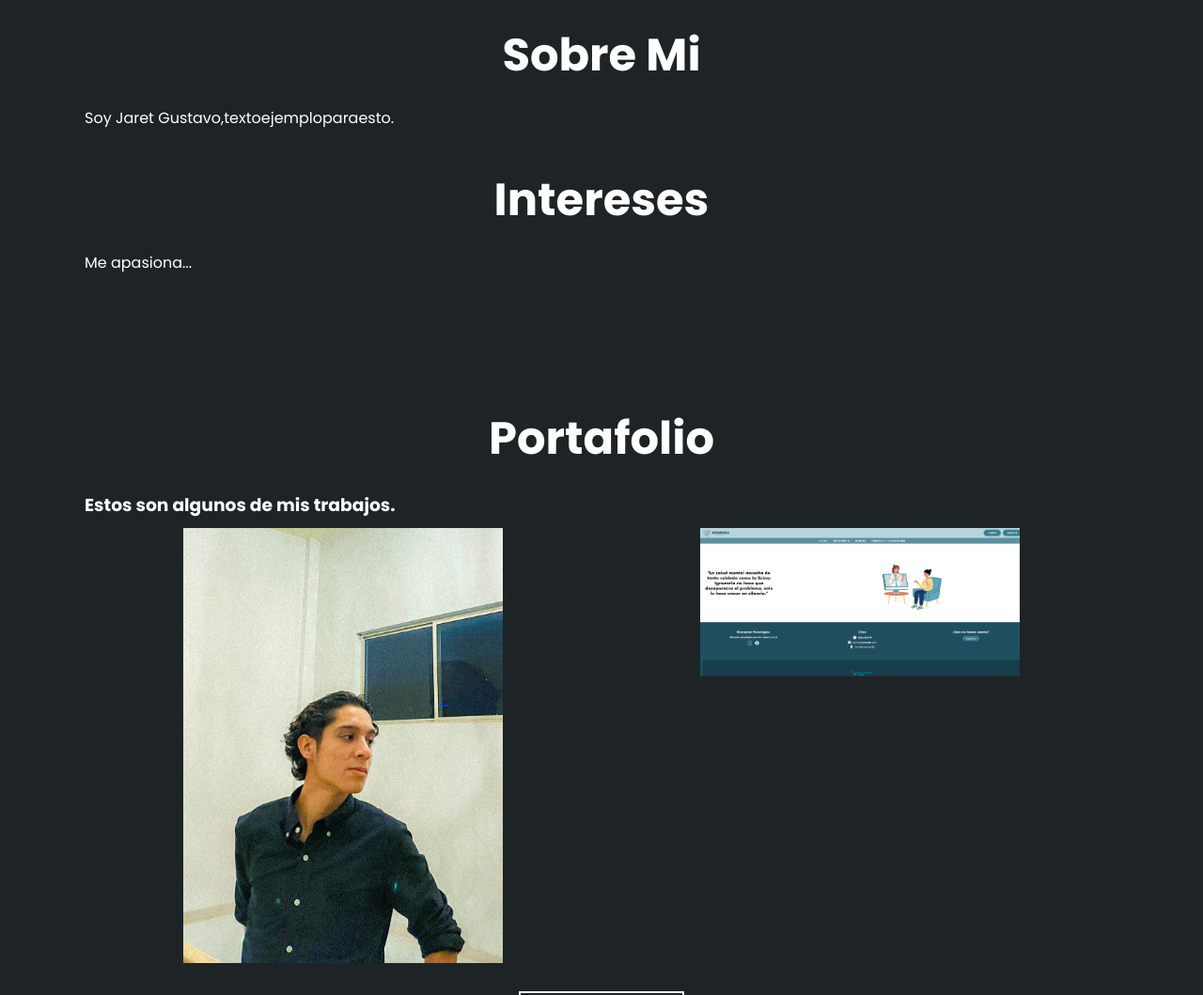
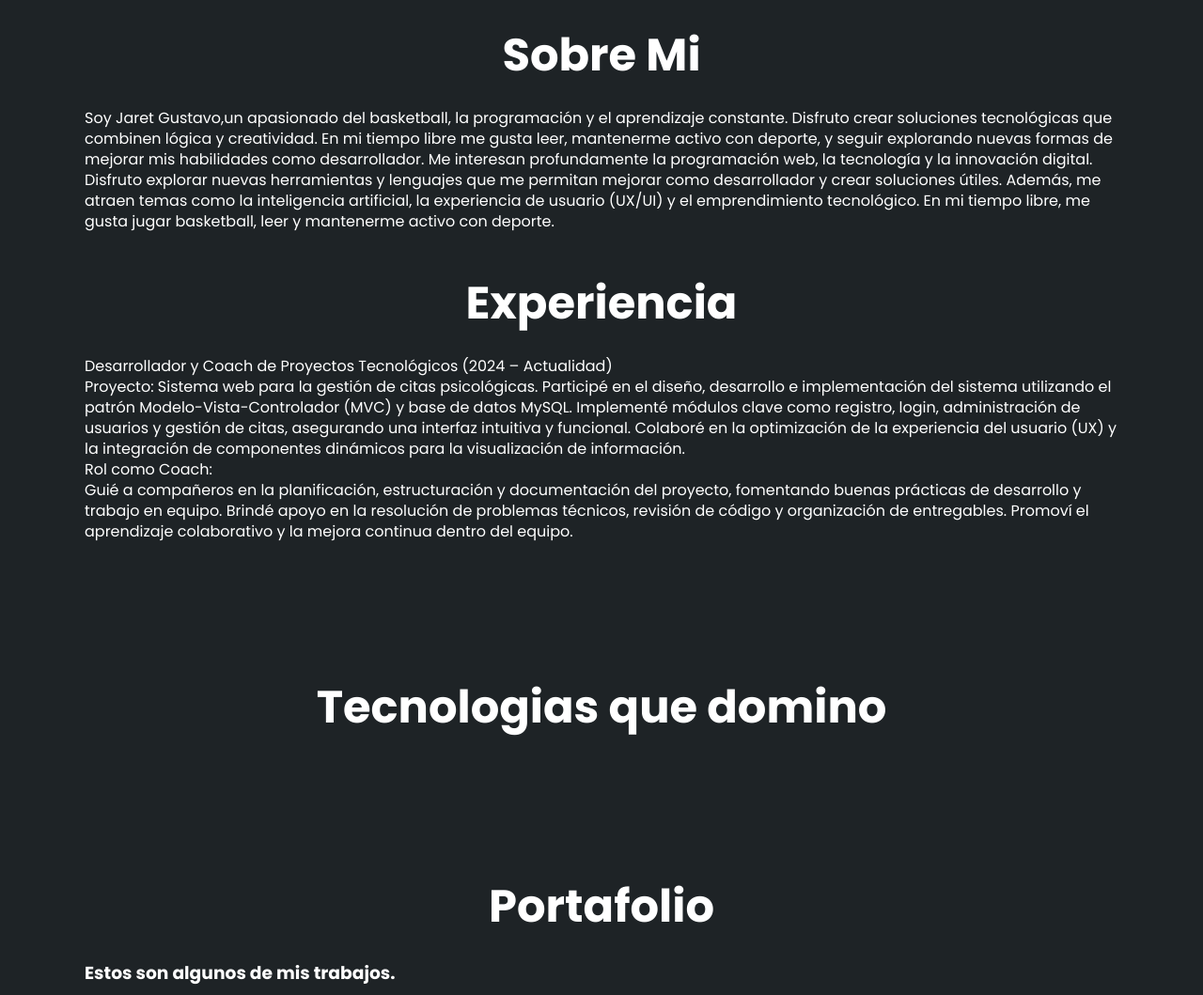
Before and after one commit to Gaopdev/Portafolio_Personal, a plain HTML site: page index.html in a window 1280 px wide. Shown: the part 847-1906 px from the top of the page at 94% size. Drawn offline with Linux system fonts and the light colour scheme.

Commit message:
Cambio en el texto

```diff
--- a/estilo.css
+++ b/estilo.css
@@ -149,6 +149,18 @@ html{
     font: 18px;
     line-height: 22px;
     margin-bottom: 20px;
+}
+/*Seccion Skills*/
+.skills{
+    background-color: #1e2326;
+    color: #fff;
+    padding: 50px 20px;
+}
+.skills h2{
+    font-size: 48px;
+    font-family: 'Poppins';
+    text-align: center;
+    padding: 20px;
 }
 /*Seccion Portafolio*/
 .portafolio{
--- a/index.html
+++ b/index.html
@@ -44,7 +44,7 @@
                 <h2>Estudiante en Ingeniera en sistemas y negocios digitales</h2>
                 <div class="redes">
                     <a href="#"><i class="fa-brands fa-instagram"></i></a>
-                    <a href="#"><i class="fa-brands fa-linkedin"></i></a>
+                    <a href="https://www.linkedin.com/in/jaret-gustavo-ortega-vite-a915a0387/"><i class="fa-brands fa-linkedin"></i></a>
                     <a href="#"><i class="fa-solid fa-envelope"></i></a>
                 </div>
             </div>
@@ -54,18 +54,49 @@
         <section id="sobremi" class="sobremi">
             <div class="contenido-seccion">
                 <h2>Sobre Mi</h2>
-                <p><span>Soy Jaret Gustavo,</span>textoejemploparaesto.</p>
+                <p><span>Soy Jaret Gustavo,</span>un apasionado del basketball, la programación y el aprendizaje constante. Disfruto crear soluciones tecnológicas que combinen lógica y creatividad. En mi tiempo libre me gusta leer, mantenerme activo con deporte, y seguir explorando nuevas formas de mejorar mis habilidades como desarrollador.
+                Me interesan profundamente la programación web, la tecnología y la innovación digital.
+                Disfruto explorar nuevas herramientas y lenguajes que me permitan mejorar como desarrollador y crear soluciones útiles.
+                Además, me atraen temas como la inteligencia artificial, la experiencia de usuario (UX/UI) y el emprendimiento tecnológico.
+                En mi tiempo libre, me gusta jugar basketball, leer y mantenerme activo con deporte.
+                </p>
                 <div class="fila">
                     <!--Intereses-->
                     <div class="col">
-                        <h3>Intereses</h3>
+                        <h3>Experiencia</h3>
                         <div class="contenedor-intereses">
                             <div class="intereses">
-                                <p><span>Me apasiona...</span></p>
+                                <p><span></span>
+                                Desarrollador y Coach de Proyectos Tecnológicos
+(2024 – Actualidad) <br>
+
+Proyecto: Sistema web para la gestión de citas psicológicas.
+
+Participé en el diseño, desarrollo e implementación del sistema utilizando el patrón Modelo-Vista-Controlador (MVC) y base de datos MySQL.
+
+Implementé módulos clave como registro, login, administración de usuarios y gestión de citas, asegurando una interfaz intuitiva y funcional.
+
+Colaboré en la optimización de la experiencia del usuario (UX) y la integración de componentes dinámicos para la visualización de información.
+
+<br>Rol como Coach:
+
+<br>Guié a compañeros en la planificación, estructuración y documentación del proyecto, fomentando buenas prácticas de desarrollo y trabajo en equipo.
+
+Brindé apoyo en la resolución de problemas técnicos, revisión de código y organización de entregables.
+
+Promoví el aprendizaje colaborativo y la mejora continua dentro del equipo.
+                                </p>
                             </div>
                         </div>
                     </div>
                 </div>
+            </div>
+        </section>
+        <!--Seccion Skills-->
+        <section id="skills" class="skills">
+            <div class="contenido-seccion">
+                <h2>Tecnologias que domino</h2>
+
             </div>
         </section>
         <!--Seccion Portafolio-->
```
